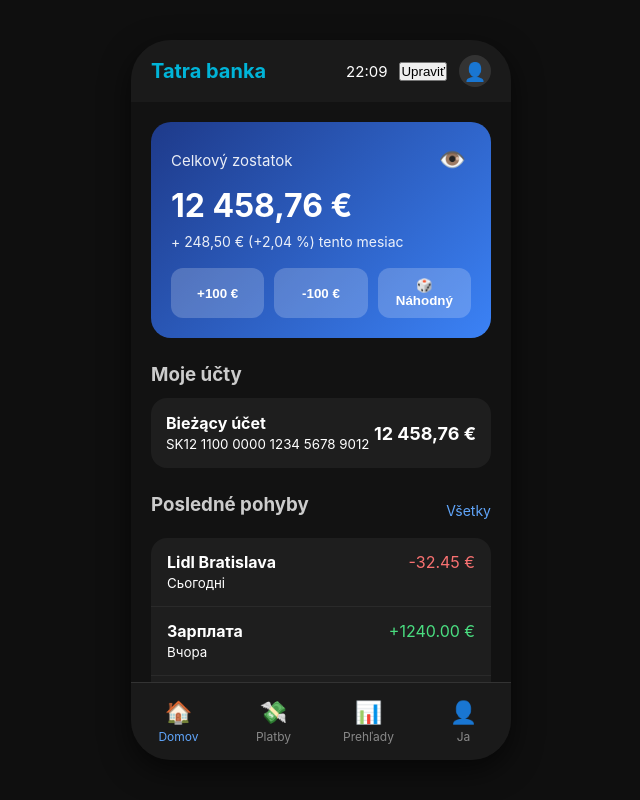
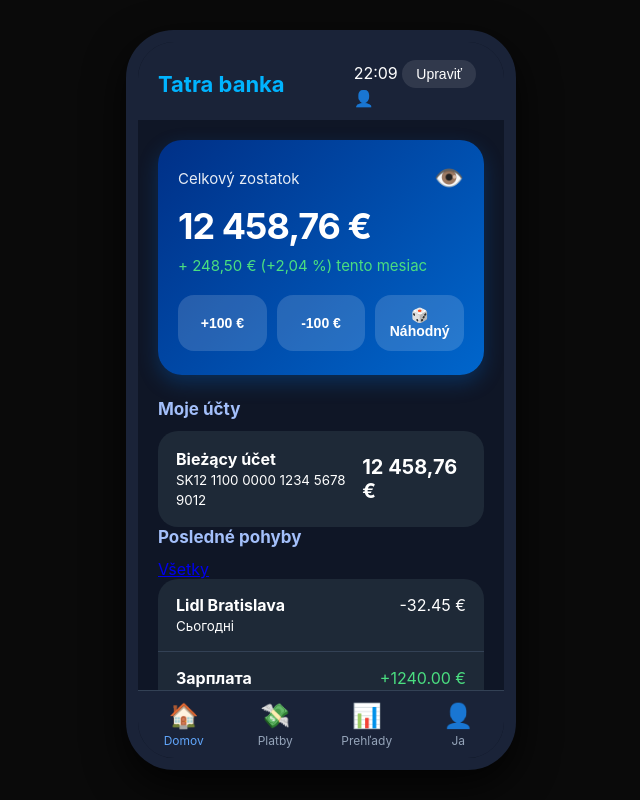
Before and after one commit to silverrredeemerr/bank_test, a plain HTML site: page index.html in a window 1280 px wide. Shown: the whole page, without its empty margins (319-959 px from the left). Drawn offline with Linux system fonts and the light colour scheme.

Commit message:
Update style.css

```diff
--- a/style.css
+++ b/style.css
@@ -1,11 +1,7 @@
-* {
-    margin: 0;
-    padding: 0;
-    box-sizing: border-box;
-}
+* { margin: 0; padding: 0; box-sizing: border-box; }
 
 body {
-    background: #0f0f0f;
+    background: #0a0a0a;
     font-family: -apple-system, BlinkMacSystemFont, 'Segoe UI', Roboto, sans-serif;
     display: flex;
     justify-content: center;
@@ -15,20 +11,21 @@
 }
 
 .phone-frame {
-    width: 380px;
+    width: 390px;
     max-width: 100%;
-    background: #121212;
-    border-radius: 40px;
+    background: #0f1626;
+    border-radius: 48px;
     overflow: hidden;
-    box-shadow: 0 10px 30px rgba(0, 0, 0, 0.6);
-    height: 720px;
+    box-shadow: 0 15px 40px rgba(0,0,0,0.8);
+    height: 740px;
     display: flex;
     flex-direction: column;
+    border: 12px solid #1a2338;
 }
 
 .app-header {
-    background: #1a1a1a;
-    padding: 15px 20px;
+    background: #1a2338;
+    padding: 18px 20px 12px;
     color: white;
 }
 
@@ -40,168 +37,128 @@
 
 .bank-logo {
     font-weight: 700;
-    font-size: 20px;
-    color: #00b4d8;
+    font-size: 22px;
+    color: #00b4ff;
 }
 
-.header-right {
-    display: flex;
-    align-items: center;
-    gap: 12px;
-}
-
-.time {
-    font-size: 15px;
-}
-
-.profile-pic {
-    width: 32px;
-    height: 32px;
-    background: #333;
-    border-radius: 50%;
-    display: flex;
-    align-items: center;
-    justify-content: center;
-    font-size: 18px;
+.edit-btn {
+    background: rgba(255,255,255,0.1);
+    border: none;
+    color: white;
+    padding: 6px 14px;
+    border-radius: 20px;
+    font-size: 14px;
+    margin-right: 8px;
 }
 
 .main-content {
     flex: 1;
     padding: 20px;
     overflow-y: auto;
-    background: #121212;
+    background: #0f1626;
     color: white;
 }
 
 .balance-card {
-    background: linear-gradient(135deg, #1e3a8a, #3b82f6);
-    border-radius: 20px;
-    padding: 20px;
-    margin-bottom: 25px;
+    background: linear-gradient(135deg, #003087, #0066cc);
+    border-radius: 24px;
+    padding: 24px 20px;
+    margin-bottom: 24px;
     color: white;
+    box-shadow: 0 8px 20px rgba(0, 102, 204, 0.3);
 }
 
 .balance-header {
     display: flex;
     justify-content: space-between;
     align-items: center;
-    margin-bottom: 8px;
 }
 
-.balance-label {
-    font-size: 15px;
-    opacity: 0.9;
-}
+.balance-label { font-size: 15px; opacity: 0.9; }
 
 .toggle-btn {
     background: none;
     border: none;
-    font-size: 22px;
+    font-size: 24px;
     cursor: pointer;
-    padding: 5px;
 }
 
 .balance-amount {
-    font-size: 32px;
+    font-size: 36px;
     font-weight: 700;
-    margin: 8px 0;
+    margin: 12px 0 8px;
+    letter-spacing: -1px;
 }
 
 .balance-change {
-    font-size: 14px;
-    opacity: 0.9;
+    font-size: 15px;
 }
+
+.positive { color: #4ade80; }
 
 .quick-actions {
     display: flex;
     gap: 10px;
-    margin-top: 18px;
+    margin-top: 20px;
 }
 
 .quick-btn {
     flex: 1;
-    padding: 10px;
-    background: rgba(255,255,255,0.2);
+    padding: 12px;
+    background: rgba(255,255,255,0.15);
     border: none;
-    border-radius: 12px;
+    border-radius: 16px;
     color: white;
     font-weight: 600;
-    cursor: pointer;
-}
-
-.section {
-    margin-bottom: 25px;
+    font-size: 14px;
 }
 
 .section h3 {
     margin-bottom: 12px;
-    color: #ccc;
+    color: #a3bffa;
+    font-size: 17px;
 }
 
 .account-item {
-    background: #1e1e1e;
-    padding: 15px;
-    border-radius: 16px;
+    background: #1e2937;
+    padding: 18px;
+    border-radius: 20px;
     display: flex;
     justify-content: space-between;
     align-items: center;
 }
 
 .account-balance {
+    font-size: 20px;
     font-weight: 700;
-    font-size: 18px;
-}
-
-.section-header {
-    display: flex;
-    justify-content: space-between;
-    align-items: center;
-    margin-bottom: 10px;
-}
-
-.see-all {
-    color: #60a5fa;
-    text-decoration: none;
-    font-size: 14px;
 }
 
 .transactions {
-    background: #1e1e1e;
-    border-radius: 16px;
+    background: #1e2937;
+    border-radius: 20px;
     overflow: hidden;
 }
 
 .transaction {
-    padding: 14px 16px;
+    padding: 16px 18px;
     display: flex;
     justify-content: space-between;
-    border-bottom: 1px solid #2a2a2a;
+    border-bottom: 1px solid #334155;
 }
 
-.transaction:last-child {
-    border-bottom: none;
-}
-
-.transaction-amount.positive {
-    color: #4ade80;
-}
-
-.transaction-amount.negative {
-    color: #f87171;
-}
+.transaction:last-child { border-bottom: none; }
 
 .bottom-nav {
     display: flex;
-    background: #1a1a1a;
-    padding: 8px 0;
-    border-top: 1px solid #333;
+    background: #1a2338;
+    padding: 10px 0;
+    border-top: 1px solid #334155;
 }
 
 .nav-item {
     flex: 1;
     text-align: center;
-    padding: 8px 4px;
-    color: #888;
+    color: #94a3b8;
     font-size: 12px;
 }
 
@@ -210,7 +167,7 @@
 }
 
 .nav-icon {
-    font-size: 22px;
+    font-size: 24px;
     display: block;
-    margin-bottom: 4px;
+    margin-bottom: 3px;
 }
```
